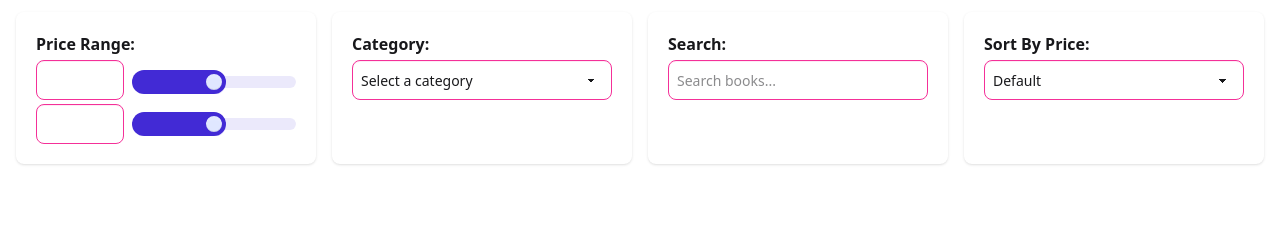
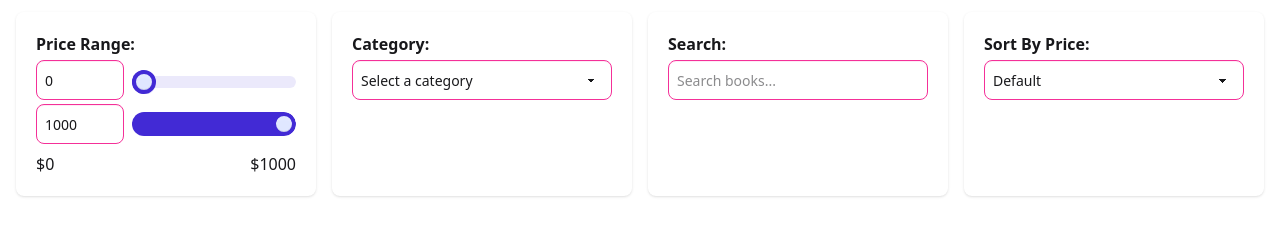
Before and after one commit to rjmahfuztech/phimart-client, a React (Vite) app: page /shop in a window 1280 px wide. Shown: the part 133-359 px from the top of the page. Built offline with nearby package versions, Linux system fonts and the light colour scheme; no server answers.

Commit message:
filter product by price functionality added

```diff
--- a/src/components/Shop/FilterSection.jsx
+++ b/src/components/Shop/FilterSection.jsx
@@ -1,6 +1,6 @@
 import React from "react";
 
-const FilterSection = () => {
+const FilterSection = ({ priceRange, handlePriceChange }) => {
   return (
     <section>
       <h1 className="text-2xl md:text-4xl font-semibold mt-6">
@@ -19,16 +19,44 @@ const FilterSection = () => {
                 className="py-2 pl-2 pr-4 w-18 sm:w-22 input input-secondary mb-1 rounded-lg"
                 type="number"
                 id="price"
+                min="0"
+                max={priceRange[1]}
+                value={priceRange[0]}
+                onChange={(e) => handlePriceChange(0, Number(e.target.value))}
               />
-              <input className="w-full range range-primary" type="range" />
+              <input
+                className="w-full range range-primary"
+                type="range"
+                min="0"
+                max={priceRange[1]}
+                step="5"
+                value={priceRange[0]}
+                onChange={(e) => handlePriceChange(0, Number(e.target.value))}
+              />
             </div>
           </div>
           <div className="flex gap-2 items-center">
             <input
               className="py-2 pl-2 pr-4 w-18 sm:w-22 input input-secondary rounded-lg"
               type="number"
+              min={priceRange[0]}
+              max="1000"
+              value={priceRange[1]}
+              onChange={(e) => handlePriceChange(1, Number(e.target.value))}
             />
-            <input className="w-full range range-primary" type="range" />
+            <input
+              className="w-full range range-primary"
+              type="range"
+              min={priceRange[0]}
+              max="1000"
+              value={priceRange[1]}
+              step="5"
+              onChange={(e) => handlePriceChange(1, Number(e.target.value))}
+            />
+          </div>
+          <div className="flex justify-between gap-2 mt-2">
+            <h4 className="text-md">${priceRange[0]}</h4>
+            <h4 className="text-md">${priceRange[1]}</h4>
           </div>
         </div>
         <div className="shadow rounded-lg p-5">
--- a/src/components/Shop/Pagination.jsx
+++ b/src/components/Shop/Pagination.jsx
@@ -6,7 +6,13 @@ const Pagination = ({ totalPages, currentPage, setCurrentPage }) => {
       {Array.from({ length: totalPages }, (_, i) => (
         <button
           key={i}
-          onClick={() => setCurrentPage(i + 1)}
+          onClick={() => {
+            setCurrentPage(i + 1);
+            window.scrollTo({
+              top: 0,
+              behavior: "smooth",
+            });
+          }}
           className={`px-3 py-1 rounded-md text-lg bg-gray-200 cursor-pointer ${
             currentPage == i + 1 && "bg-secondary text-white"
           } mx-1 my-6`}
--- a/src/components/Shop/ProductList.jsx
+++ b/src/components/Shop/ProductList.jsx
@@ -1,7 +1,16 @@
 import React from "react";
 import ProductItem from "../Products/ProductItem";
 
-const ProductList = ({ products }) => {
+const ProductList = ({ products, isLoading }) => {
+  // if loading
+  if (isLoading) {
+    return (
+      <div className="flex justify-center items-center h-screen py-10">
+        <span className="loading loading-spinner loading-xl text-secondary"></span>
+      </div>
+    );
+  }
+
   return (
     <div className="grid grid-cols md:grid-cols-2 lg:grid-cols-3 gap-6 my-12 md:my-20">
       {products.map((product) => (
--- a/src/components/Shop/ShopPage.jsx
+++ b/src/components/Shop/ShopPage.jsx
@@ -6,21 +6,28 @@ import FilterSection from "./FilterSection";
 
 const ShopPage = () => {
   const [currentPage, setCurrentPage] = useState(1);
-  const { isLoading, products, totalPages } = useFetchProducts(currentPage);
+  const [priceRange, setPriceRange] = useState([0, 1000]);
+  const { isLoading, products, totalPages } = useFetchProducts(
+    currentPage,
+    priceRange
+  );
 
-  // if loading
-  if (isLoading) {
-    return (
-      <div className="flex justify-center items-center h-screen py-10">
-        <span className="loading loading-spinner loading-xl text-secondary"></span>
-      </div>
-    );
-  }
+  const handlePriceChange = (index, value) => {
+    setPriceRange((prev) => {
+      const newRange = [...prev];
+      newRange[index] = value;
+      return newRange;
+    });
+    setCurrentPage(1);
+  };
 
   return (
     <div className="max-w-[1400px] mx-auto px-4">
-      <FilterSection />
-      <ProductList products={products} />
+      <FilterSection
+        priceRange={priceRange}
+        handlePriceChange={handlePriceChange}
+      />
+      <ProductList products={products} isLoading={isLoading} />
       <Pagination
         totalPages={totalPages}
         currentPage={currentPage}
--- a/src/hooks/useFetchProducts.js
+++ b/src/hooks/useFetchProducts.js
@@ -1,7 +1,7 @@
 import { useEffect, useState } from "react";
 import apiClient from "../services/api-client";
 
-const useFetchProducts = (currentPage) => {
+const useFetchProducts = (currentPage, priceRange) => {
   const [products, setProducts] = useState([]);
   const [isLoading, setIsLoading] = useState(false);
   const [totalPages, setTotalPages] = useState(0);
@@ -9,8 +9,9 @@ const useFetchProducts = (currentPage) => {
   useEffect(() => {
     const fetchProducts = async () => {
       setIsLoading(true);
+      const url = `/products/?price__gt=${priceRange[0]}&price__lt=${priceRange[1]}&page=${currentPage}`;
       try {
-        const response = await apiClient.get(`/products/?page=${currentPage}`);
+        const response = await apiClient.get(url);
         const data = await response.data;
 
         setProducts(data.results);
@@ -22,7 +23,7 @@ const useFetchProducts = (currentPage) => {
       }
     };
     fetchProducts();
-  }, [currentPage]);
+  }, [currentPage, priceRange]);
 
   return { products, isLoading, totalPages };
 };
```
